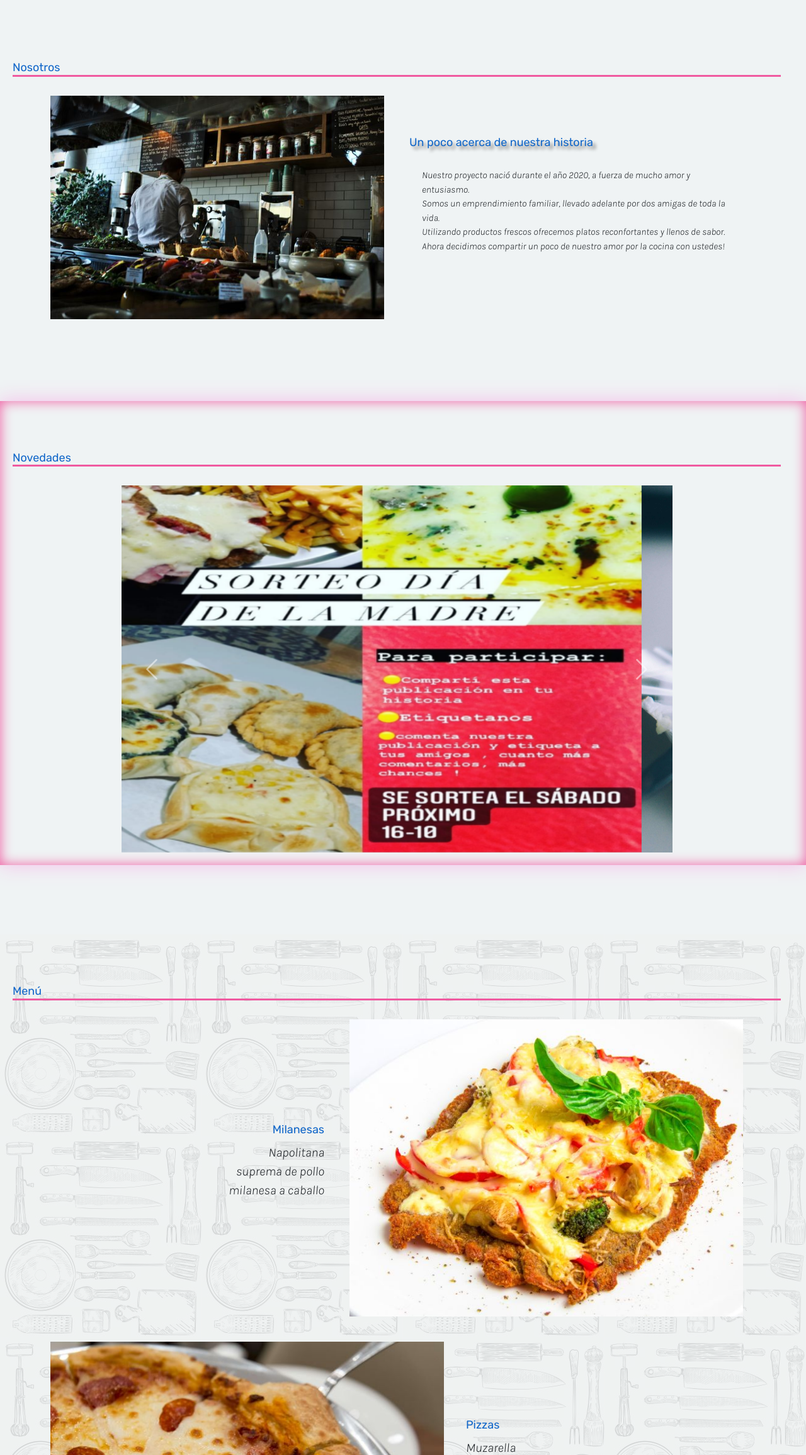
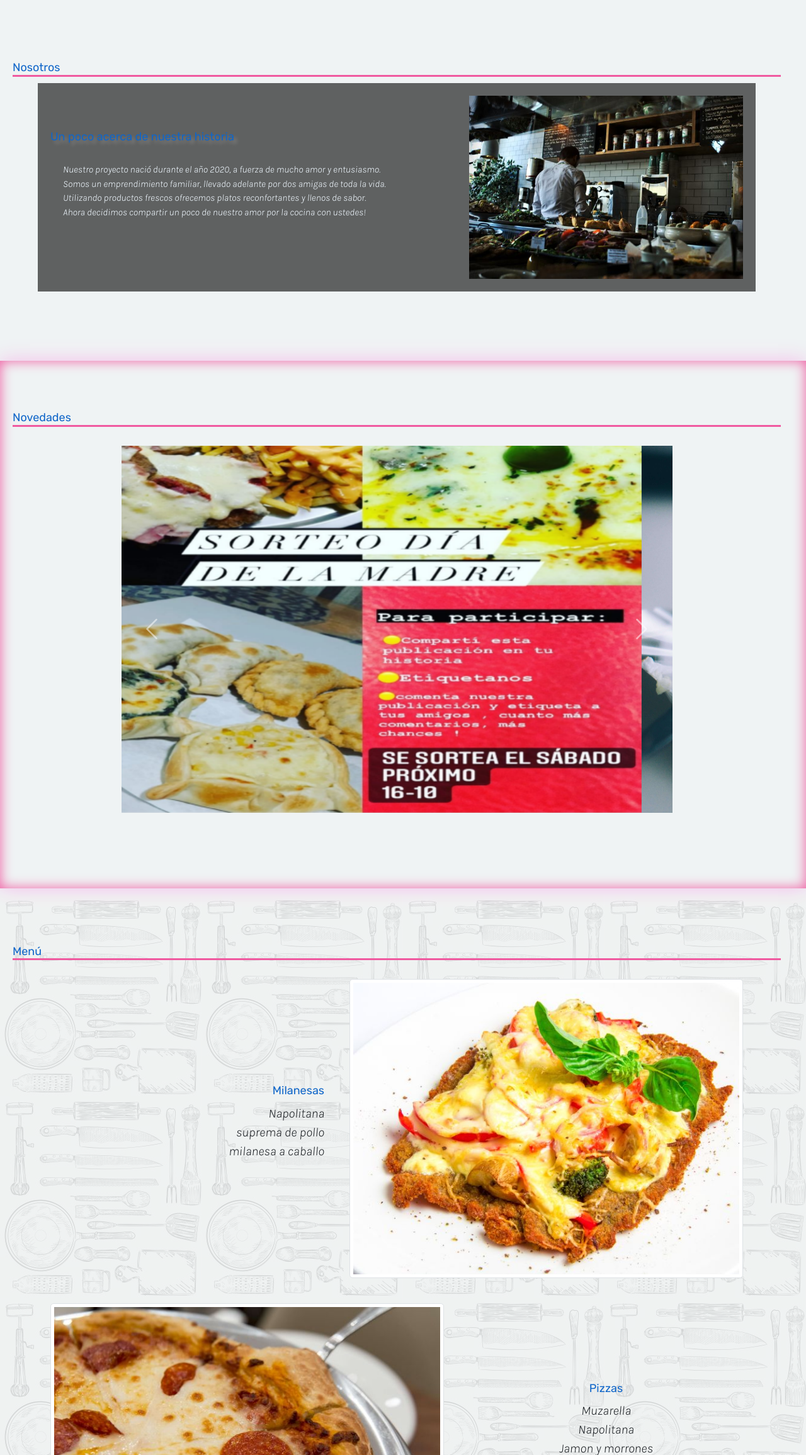
Before and after one commit to mlires89/proyectoDW, a website: page index.html in a window 1280 px wide. Shown: the part 489-2800 px from the top of the page at 63% size. Drawn offline with nearby package versions, Linux system fonts and the light colour scheme.

Commit message:
cambios index

```diff
--- a/index.html
+++ b/index.html
@@ -76,12 +76,9 @@
                 <h2>Nosotros</h2>
                 <!--Aplicando grid system bootstrap-->
                 <div class="container">
-                    <div class="row align-items-center">
-                        <div class="col-md-6 col-sm-12 p-3">
-                            <img src="multimedia/imagen/nos.jpg" alt="cocina" class="w-100">
-                        </div>
+                    <div class="row align-items-center bg-transparente">
                         <!--haciendo responsive con los breakpoints y las clases de BS-->
-                        <div class="col-md-6 col-sm-12 p-3">
+                        <div class="col-md-7 col-sm-12 p-3 ">
                             <h3 class="sombreado">Un poco acerca de nuestra historia</h3>
                             <p class="parrafo-principal">
                                 Nuestro proyecto nació durante el año 2020, a fuerza de mucho amor y entusiasmo.<br>
@@ -90,6 +87,9 @@
                                  Ahora decidimos compartir un poco de nuestro amor por la cocina con ustedes!
 
                             </p>
+                        </div>
+                        <div class="col-md-5 col-sm-12 p-3">
+                            <img src="multimedia/imagen/nos.jpg" alt="cocina" class="w-100">
                         </div>
                     </div>
                 </div>
@@ -153,15 +153,15 @@
                             </ul>
                         </div>
                         <div class="col-md-7 col-sm-0 p-3">
-                            <img class="w-100" src="multimedia/imagen/milanesa.jpg" alt="milanesa">
+                            <img class="w-100 img-thumbnail" src="multimedia/imagen/milanesa.jpg" alt="milanesa">
                         </div>
                     </div>
 
-                    <div class="row align-items-center ">
+                    <div class="row align-items-center">
                         <div class="col-md-7 col-sm-0 p-3">
-                            <img class="w-100" src="multimedia/imagen/pizza.jpg" alt="milanesa">
+                            <img class="w-100 img-thumbnail" src="multimedia/imagen/pizza.jpg" alt="milanesa">
                         </div>
-                        <div class="text-md-start text-sm-center col-md-5 col-sm-12 ">
+                        <div class="text-md-center text-sm-center col-md-5 col-sm-12">
                             <h3>Pizzas</h3>
                             <ul>
                                 <li>Muzarella</li>
@@ -186,7 +186,7 @@
                             </ul>
                         </div>
                         <div class="col-md-7 col-sm-0 p-3">
-                            <img class="w-100" src="multimedia/imagen/empanadas.jpg" alt="empanadas">
+                            <img class="w-100 img-thumbnail" src="multimedia/imagen/empanadas.jpg" alt="empanadas">
                         </div>
                     </div>
 
@@ -194,7 +194,7 @@
 
                     <div class="row align-items-center ">
                         <div class="col-md-7 col-sm-0 p-3">
-                            <img class="w-100" src="multimedia/imagen/papas.jpg" alt="milanesa">
+                            <img class="w-100 img-thumbnail" src="multimedia/imagen/papas.jpg" alt="milanesa">
                         </div>
                         <div class="text-md-start text-sm-center col-md-5 col-sm-12  ">
                             <h3>Papas fritas</h3>
--- a/scss/components/_main.scss
+++ b/scss/components/_main.scss
@@ -7,7 +7,7 @@
     padding-top: 4rem;
     padding-left: 1rem;
     padding-right: 2rem;
-    margin-bottom: 5rem;
+    padding-bottom: 5rem;
         ul{
         font-size: 1rem;
         padding: 0px;
@@ -72,4 +72,5 @@ section#contacto{
 
 .bg-transparente{
     background: rgba(0,0,0,.6);
+    color: aliceblue;
 }
--- a/scss/components/_seccion-menu.scss
+++ b/scss/components/_seccion-menu.scss
@@ -5,6 +5,7 @@
 .seccion#menu{
     background-image: url("../multimedia/imagen/bg-menu.png") ;
     background-repeat: repeat;
+    clip-path: polygon(0 0, 100% 0, 100% 100%, 0 95%);
         li{
             text-decoration: solid;
         }
--- a/scss/components/_seccion-noved.scss
+++ b/scss/components/_seccion-noved.scss
@@ -6,7 +6,6 @@
 .seccion#novedades{
 
         box-shadow: 0px 0px 20px $fontColorPrimario inset, 0px 0px 30px $colorFondoSecundario;
-
 }
 
 .text-en-carousel-top {
```
Also changed, not shown: css/style.css, multimedia/imagen/plato.png (added), scss/base/_general.scss (line endings or trailing spaces), 1 other file.
